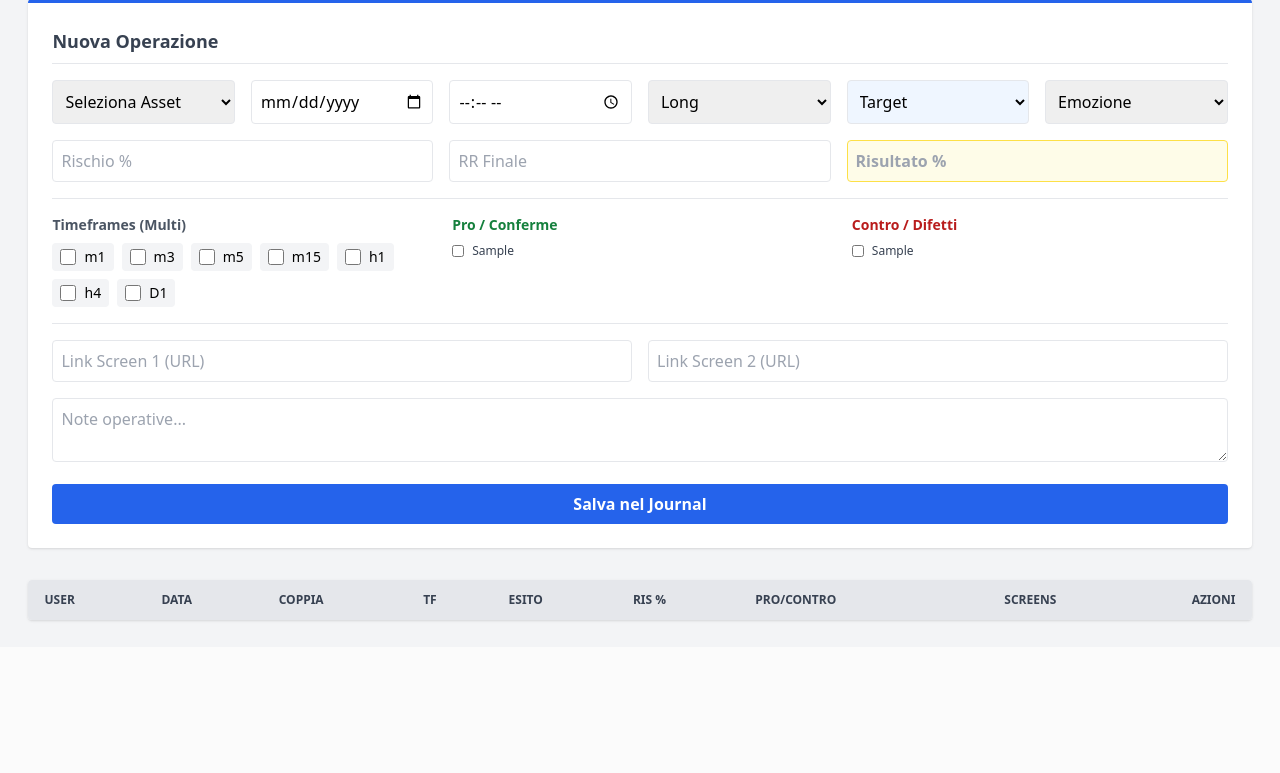
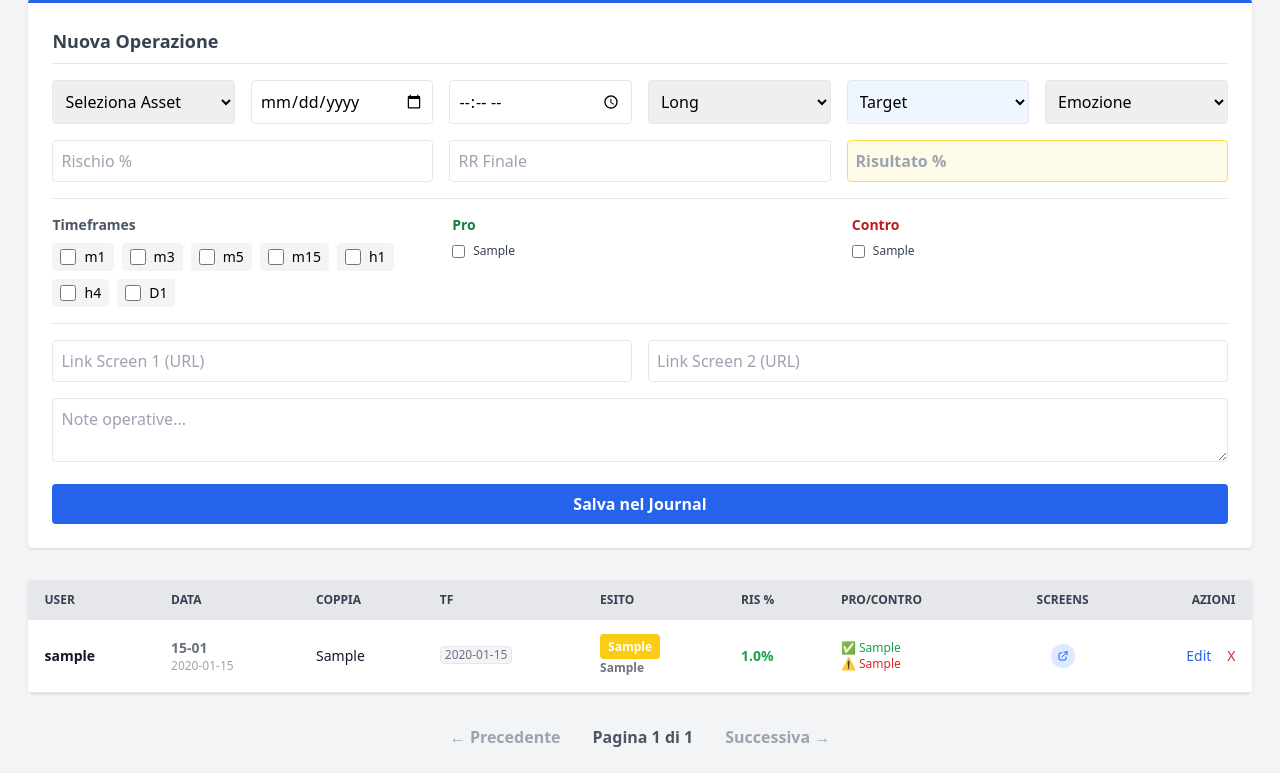
Before and after one commit to ipadpeda-ctrl/dtcjournal, a Flask app: page /dashboard in a window 1280 px wide. Shown: the part 153-926 px from the top of the page. Before the commit the page ends 775 px from the top, so only its background shows below. Run offline with Flask 3, Linux system fonts and the light colour scheme; a user stored in the database is signed in; tables that the repository leaves empty hold one stand-in row (values such as "Sample post"); lists and menus that the app fills with data are empty; some libraries are stand-ins or nearby versions.

Commit message:
Add files via upload

```diff
--- a/templates/dashboard.html
+++ b/templates/dashboard.html
@@ -10,10 +10,8 @@
     <div class="max-w-[98%] mx-auto">
 
         <div class="bg-white p-4 rounded shadow mb-6 flex flex-col md:flex-row justify-between items-center gap-4">
-
             <div class="flex items-center gap-4">
                 <img src="{{ url_for('static', filename='logo.avif') }}" alt="Logo Azienda" class="h-20 object-contain">
-
                 <h1 class="text-2xl font-bold text-gray-800 hidden md:block">
                     Diario di {{ user.username }}
                     {% if admin_view %}<span class="text-red-600 text-sm ml-2">(SUPER ADMIN)</span>{% endif %}
@@ -21,12 +19,8 @@
             </div>
 
             <div class="flex gap-3">
-                <a href="/settings" class="bg-gray-200 hover:bg-gray-300 text-gray-800 font-bold py-2 px-4 rounded flex items-center gap-2">
-                    ⚙️ Impostazioni
-                </a>
-                <a href="/statistics" class="bg-indigo-600 hover:bg-indigo-800 text-white font-bold py-2 px-4 rounded flex items-center gap-2">
-                    📊 Statistiche
-                </a>
+                <a href="/settings" class="bg-gray-200 hover:bg-gray-300 text-gray-800 font-bold py-2 px-4 rounded flex items-center gap-2">⚙️ Impostazioni</a>
+                <a href="/statistics" class="bg-indigo-600 hover:bg-indigo-800 text-white font-bold py-2 px-4 rounded flex items-center gap-2">📊 Statistiche</a>
                 <a href="/logout" class="bg-red-500 hover:bg-red-700 text-white font-bold py-2 px-4 rounded">Esci</a>
             </div>
         </div>
@@ -46,7 +40,6 @@
             <form action="/add_trade" method="POST">
 
                 <div class="grid grid-cols-2 md:grid-cols-6 gap-4 mb-4">
-
                     <select name="pair" class="border p-2 rounded w-full" required>
                         <option value="" disabled selected>Seleziona Asset</option>
                         <optgroup label="Majors Forex">
@@ -54,31 +47,12 @@
                             <option value="GBPUSD">GBPUSD</option>
                             <option value="USDJPY">USDJPY</option>
                             <option value="USDCAD">USDCAD</option>
-                            <option value="USDCHF">USDCHF</option>
-                            <option value="AUDUSD">AUDUSD</option>
-                            <option value="NZDUSD">NZDUSD</option>
                         </optgroup>
-                        <optgroup label="Crosses">
-                            <option value="EURGBP">EURGBP</option>
-                            <option value="EURJPY">EURJPY</option>
-                            <option value="GBPJPY">GBPJPY</option>
-                            <option value="AUDJPY">AUDJPY</option>
-                            <option value="CADJPY">CADJPY</option>
-                        </optgroup>
-                        <optgroup label="Commodities">
+                        <optgroup label="Commodities & Indices">
                             <option value="XAUUSD">XAUUSD (GOLD)</option>
-                            <option value="XAGUSD">XAGUSD (SILVER)</option>
-                            <option value="WTI">WTI (OIL)</option>
-                        </optgroup>
-                        <optgroup label="Indici">
                             <option value="US30">US30 (Dow Jones)</option>
                             <option value="NAS100">NAS100 (Nasdaq)</option>
-                            <option value="SPX500">SPX500 (S&P)</option>
-                            <option value="DAX40">DAX40 (Ger)</option>
-                        </optgroup>
-                        <optgroup label="Crypto">
                             <option value="BTCUSD">BTCUSD</option>
-                            <option value="ETHUSD">ETHUSD</option>
                         </optgroup>
                     </select>
 
@@ -117,9 +91,8 @@
                 </div>
 
                 <div class="grid grid-cols-1 md:grid-cols-3 gap-6 mb-4 border-t border-b py-4">
-
                     <div>
-                        <p class="font-bold text-sm text-gray-600 mb-2">Timeframes (Multi)</p>
+                        <p class="font-bold text-sm text-gray-600 mb-2">Timeframes</p>
                         <div class="flex flex-wrap gap-2">
                             {% for tf in ['m1','m3','m5','m15','h1','h4','D1'] %}
                             <label class="inline-flex items-center bg-gray-100 px-2 py-1 rounded cursor-pointer hover:bg-gray-200">
@@ -129,29 +102,21 @@
                             {% endfor %}
                         </div>
                     </div>
-
                     <div>
-                        <p class="font-bold text-sm text-green-700 mb-2">Pro / Conferme</p>
+                        <p class="font-bold text-sm text-green-700 mb-2">Pro</p>
                         <div class="space-y-1">
                             {% for pro in user_pros %}
-                            <label class="flex items-center">
-                                <input type="checkbox" name="pros" value="{{ pro }}" class="form-checkbox h-3 w-3 text-green-600">
-                                <span class="ml-2 text-xs text-gray-700">{{ pro }}</span>
-                            </label>
+                            <label class="flex items-center"><input type="checkbox" name="pros" value="{{ pro }}" class="form-checkbox text-green-600"><span class="ml-2 text-xs text-gray-700">{{ pro }}</span></label>
                             {% else %}
                             <a href="/settings" class="text-xs text-blue-500 underline">Imposta i tuoi PRO</a>
                             {% endfor %}
                         </div>
                     </div>
-
                     <div>
-                        <p class="font-bold text-sm text-red-700 mb-2">Contro / Difetti</p>
+                        <p class="font-bold text-sm text-red-700 mb-2">Contro</p>
                         <div class="space-y-1">
                             {% for con in user_cons %}
-                            <label class="flex items-center">
-                                <input type="checkbox" name="cons" value="{{ con }}" class="form-checkbox h-3 w-3 text-red-600">
-                                <span class="ml-2 text-xs text-gray-700">{{ con }}</span>
-                            </label>
+                            <label class="flex items-center"><input type="checkbox" name="cons" value="{{ con }}" class="form-checkbox text-red-600"><span class="ml-2 text-xs text-gray-700">{{ con }}</span></label>
                             {% else %}
                             <a href="/settings" class="text-xs text-blue-500 underline">Imposta i tuoi CONTRO</a>
                             {% endfor %}
@@ -164,7 +129,6 @@
                     <input type="text" name="link2" placeholder="Link Screen 2 (URL)" class="border p-2 rounded w-full">
                 </div>
                 <textarea name="notes" placeholder="Note operative..." class="border p-2 rounded w-full h-16 mb-4"></textarea>
-
                 <button type="submit" class="bg-blue-600 text-white font-bold py-2 w-full rounded hover:bg-blue-700 transition">Salva nel Journal</button>
             </form>
         </div>
@@ -185,7 +149,7 @@
                     </tr>
                 </thead>
                 <tbody>
-                    {% for trade in entries %}
+                    {% for trade in pagination.items %}
                     <tr class="bg-white border-b hover:bg-gray-50">
                         {% if admin_view %}
                             <td class="px-4 py-4 font-bold text-gray-900">{{ trade.author.username }}</td>
@@ -225,14 +189,13 @@
                                 <div class="text-red-600 truncate max-w-[150px]" title="{{ trade.selected_cons }}">⚠️ {{ trade.selected_cons }}</div>
                             {% endif %}
                         </td>
-
                         <td class="px-4 py-4 text-center">
                             <div class="flex justify-center gap-2">
                                 {% if trade.screen_pre %}
                                     {% set links = trade.screen_pre.split(',') %}
                                     {% for link in links %}
                                         {% if link %}
-                                        <a href="{{ link }}" target="_blank" class="flex items-center justify-center w-6 h-6 bg-blue-100 text-blue-600 rounded-full hover:bg-blue-600 hover:text-white transition" title="Apri Screen {{ loop.index }}">
+                                        <a href="{{ link }}" target="_blank" class="flex items-center justify-center w-6 h-6 bg-blue-100 text-blue-600 rounded-full hover:bg-blue-600 hover:text-white transition">
                                             <svg class="w-3 h-3" fill="none" stroke="currentColor" viewBox="0 0 24 24"><path stroke-linecap="round" stroke-linejoin="round" stroke-width="2" d="M10 6H6a2 2 0 00-2 2v10a2 2 0 002 2h10a2 2 0 002-2v-4M14 4h6m0 0v6m0-6L10 14"></path></svg>
                                         </a>
                                         {% endif %}
@@ -242,15 +205,10 @@
                                 {% endif %}
                             </div>
                         </td>
-
                         <td class="px-4 py-4 text-right">
                             <div class="flex justify-end gap-2">
-                                <a href="/edit_trade/{{ trade.id }}" class="text-blue-600 hover:text-blue-900">
-                                    <svg class="w-5 h-5" fill="none" stroke="currentColor" viewBox="0 0 24 24"><path stroke-linecap="round" stroke-linejoin="round" stroke-width="2" d="M11 5H6a2 2 0 00-2 2v11a2 2 0 002 2h11a2 2 0 002-2v-5m-1.414-9.414a2 2 0 112.828 2.828L11.828 15H9v-2.828l8.586-8.586z"></path></svg>
-                                </a>
-                                <a href="/delete_trade/{{ trade.id }}" onclick="return confirm('Eliminare definitivamente?')" class="text-red-600 hover:text-red-900">
-                                    <svg class="w-5 h-5" fill="none" stroke="currentColor" viewBox="0 0 24 24"><path stroke-linecap="round" stroke-linejoin="round" stroke-width="2" d="M19 7l-.867 12.142A2 2 0 0116.138 21H7.862a2 2 0 01-1.995-1.858L5 7m5 4v6m4-6v6m1-10V4a1 1 0 00-1-1h-4a1 1 0 00-1 1v3M4 7h16"></path></svg>
-                                </a>
+                                <a href="/edit_trade/{{ trade.id }}" class="text-blue-600 hover:text-blue-900">Edit</a>
+                                <a href="/delete_trade/{{ trade.id }}" onclick="return confirm('Eliminare?')" class="text-red-600 hover:text-red-900 ml-2">X</a>
                             </div>
                         </td>
                     </tr>
@@ -258,6 +216,27 @@
                 </tbody>
             </table>
         </div>
+
+        <div class="flex justify-center items-center mt-6 gap-4">
+            {% if pagination.has_prev %}
+                <a href="{{ url_for('dashboard', page=pagination.prev_num) }}" class="bg-gray-200 hover:bg-gray-300 text-gray-800 font-bold py-2 px-4 rounded">
+                    ← Precedente
+                </a>
+            {% else %}
+                <span class="bg-gray-100 text-gray-400 font-bold py-2 px-4 rounded cursor-not-allowed">← Precedente</span>
+            {% endif %}
+
+            <span class="text-gray-600 font-semibold">Pagina {{ pagination.page }} di {{ pagination.pages }}</span>
+
+            {% if pagination.has_next %}
+                <a href="{{ url_for('dashboard', page=pagination.next_num) }}" class="bg-gray-200 hover:bg-gray-300 text-gray-800 font-bold py-2 px-4 rounded">
+                    Successiva →
+                </a>
+            {% else %}
+                <span class="bg-gray-100 text-gray-400 font-bold py-2 px-4 rounded cursor-not-allowed">Successiva →</span>
+            {% endif %}
+        </div>
+
     </div>
 </body>
 </html>
```
